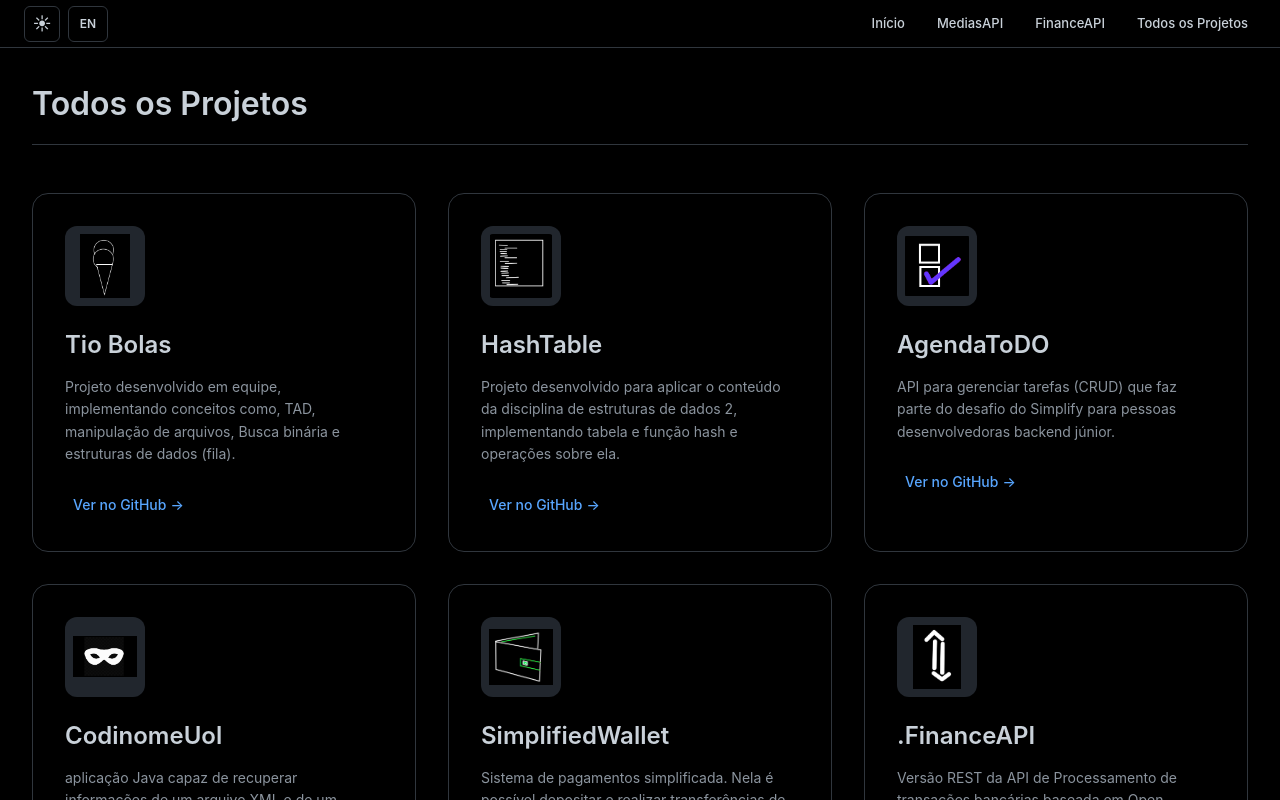
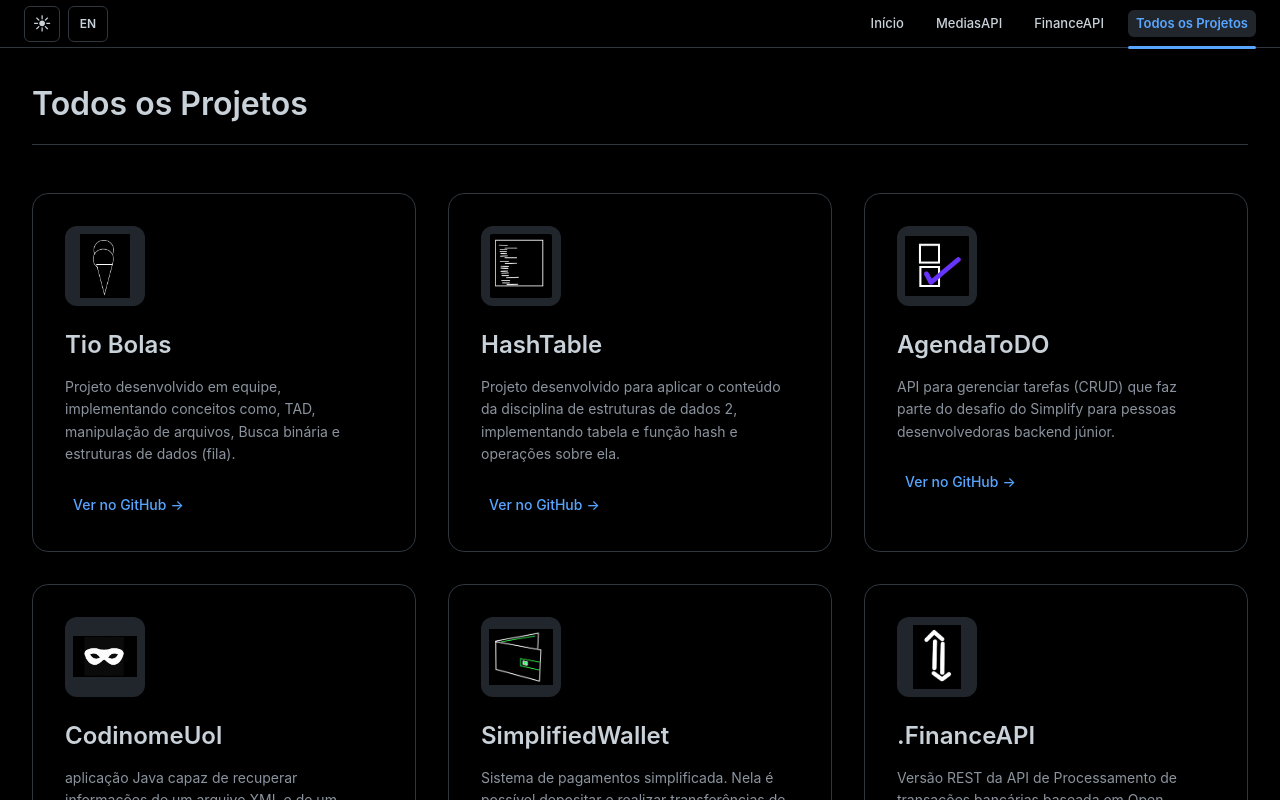
Before and after one commit to GustavoDaMassa/PortifolioSite, a React (Vite) app: page /PortifolioSite/projetos in a window 1280 px wide. Shown: the top 800 px of the page. Built offline with nearby package versions, Linux system fonts and the light colour scheme.

Commit message:
improve active page indicator visibility in navigation
- Add background color to active link
- Increase font weight to 600 for active link
- Make underline bar thicker (3px) and add border radius
- Use accent-primary color for better visibility

```diff
--- a/src/components/Navigation/Navigation.module.css
+++ b/src/components/Navigation/Navigation.module.css
@@ -44,7 +44,9 @@
 }
 
 .links a.active {
-  color: var(--color-text-link);
+  color: var(--color-accent-primary);
+  background: var(--color-bg-tertiary);
+  font-weight: 600;
 }
 
 .links a.active::after {
@@ -53,8 +55,9 @@
   bottom: -12px;
   left: 0;
   right: 0;
-  height: 2px;
-  background: var(--color-text-link);
+  height: 3px;
+  background: var(--color-accent-primary);
+  border-radius: 3px;
 }
 
 .navArrow {
```
